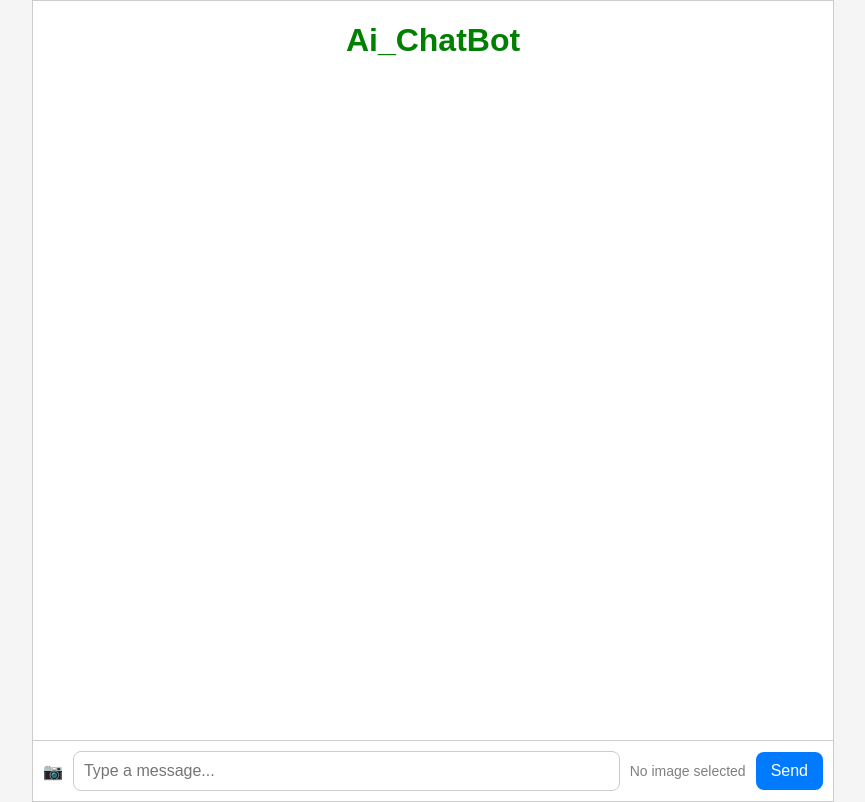
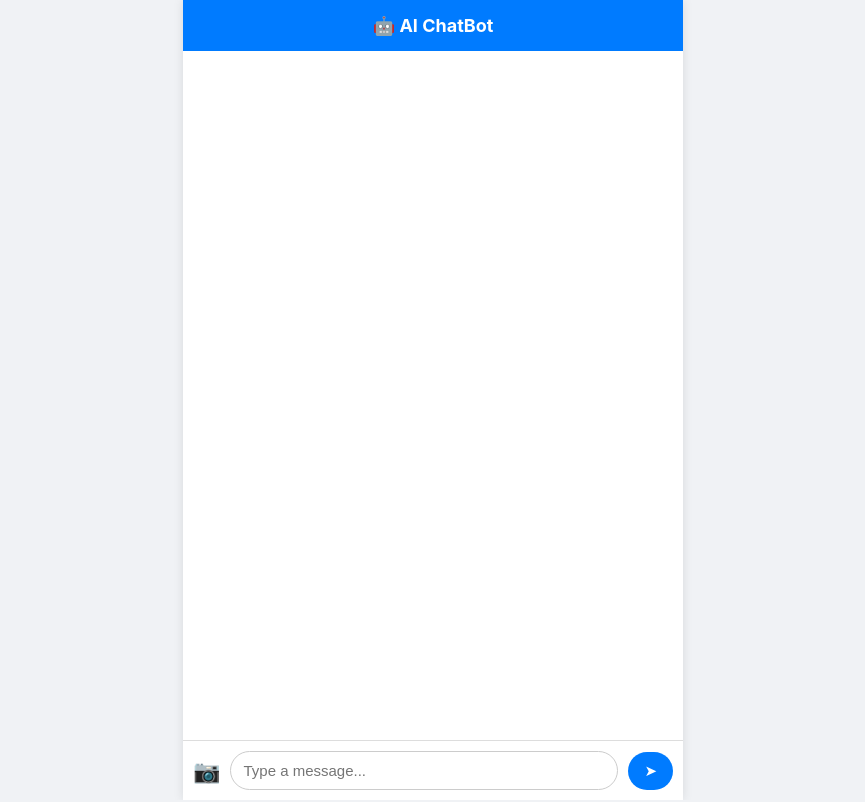
Before and after one commit to chirasmit23/Gen_fit, a Flask app: page /chatbot in a window 1280 px wide. Shown: the whole page, without its empty margins (207-1072 px from the left). Run offline with Flask 3, Linux system fonts and the light colour scheme.

Commit message:
Update AIchatbox.html

```diff
--- a/templates/UserPages/AIchatbox.html
+++ b/templates/UserPages/AIchatbox.html
@@ -3,106 +3,145 @@
 <head>
   <meta charset="UTF-8" />
   <meta name="viewport" content="width=device-width, initial-scale=1.0"/>
-  <title>AI Chatbot with Image Upload</title>
+  <title>AI Chatbot</title>
   <style>
+    :root {
+      --primary: #007bff;
+      --secondary: #dcf8c6;
+      --bot: #ececec;
+      --bg: #f0f2f5;
+      --text: #333;
+    }
     body {
-      font-family: Arial, sans-serif;
-      background: #f5f5f5;
+      font-family: 'Inter', Arial, sans-serif;
+      background: var(--bg);
       margin: 0;
       padding: 0;
+      display: flex;
+      justify-content: center;
+      height: 100vh;
     }
 
     .chat-container {
-      max-width: 800px;
-      margin: 0 auto;
-      height: 100vh;
+      width: 100%;
+      max-width: 500px;
+      background: #fff;
       display: flex;
       flex-direction: column;
-      background-color: #fff;
-      border: 1px solid #ccc;
+      height: 100vh;
+      box-shadow: 0 0 10px rgba(0,0,0,0.1);
     }
 
+    /* Header */
+    .chat-header {
+      background: var(--primary);
+      color: #fff;
+      text-align: center;
+      padding: 15px;
+      font-size: 18px;
+      font-weight: bold;
+      position: sticky;
+      top: 0;
+      z-index: 10;
+    }
+
+    /* Chat Area */
     .chat-box {
       flex-grow: 1;
       overflow-y: auto;
-      padding: 20px;
+      padding: 15px;
+      display: flex;
+      flex-direction: column;
+      gap: 12px;
     }
 
     .message {
-      margin: 10px 0;
-      max-width: 70%;
-      padding: 10px;
-      border-radius: 10px;
+      max-width: 80%;
+      padding: 10px 14px;
+      border-radius: 18px;
       word-wrap: break-word;
+      font-size: 15px;
+      line-height: 1.4;
     }
 
     .user {
       align-self: flex-end;
-      background-color: #dcf8c6;
+      background: var(--secondary);
+      border-bottom-right-radius: 4px;
     }
 
     .bot {
       align-self: flex-start;
-      background-color: #ececec;
+      background: var(--bot);
+      border-bottom-left-radius: 4px;
     }
 
+    /* Input Area */
     .input-area {
       display: flex;
+      align-items: center;
       padding: 10px;
-      border-top: 1px solid #ccc;
-      align-items: center;
+      border-top: 1px solid #ddd;
+      background: #fff;
+    }
+
+    .input-area label {
+      cursor: pointer;
+      font-size: 22px;
+      margin-right: 10px;
     }
 
     .input-area input[type="file"] {
       display: none;
     }
 
-    .input-area label {
-      cursor: pointer;
-      margin-right: 10px;
-    }
-
     .input-area input[type="text"] {
       flex-grow: 1;
-      padding: 10px;
-      font-size: 16px;
+      padding: 10px 12px;
+      font-size: 15px;
       border: 1px solid #ccc;
-      border-radius: 8px;
+      border-radius: 20px;
+      outline: none;
     }
 
     .input-area button {
-      padding: 10px 15px;
-      font-size: 16px;
       margin-left: 10px;
+      background: var(--primary);
       border: none;
-      border-radius: 8px;
-      background-color: #007bff;
       color: white;
+      padding: 10px 16px;
+      border-radius: 20px;
       cursor: pointer;
+      font-size: 15px;
     }
 
     .input-area button:hover {
-      background-color: #0056b3;
+      background: #0056b3;
     }
 
+    /* Image preview */
     #imagePreview {
-      margin-left: 10px;
-      font-size: 14px;
+      font-size: 12px;
       color: gray;
+      margin-left: 8px;
+      white-space: nowrap;
+      overflow: hidden;
+      text-overflow: ellipsis;
+      max-width: 100px;
     }
   </style>
 </head>
 <body>
   <div class="chat-container">
-     <h1 style="color:green;text-align: center;">Ai_ChatBot</h1>
+    <div class="chat-header">🤖 AI ChatBot</div>
+
     <div class="chat-box" id="chatBox"></div>
 
     <div class="input-area">
       <label for="imageInput">📷</label>
       <input type="file" id="imageInput" accept="image/*" />
       <input type="text" id="messageInput" placeholder="Type a message..." />
-      <span id="imagePreview">No image selected</span>
-      <button id="sendBtn">Send</button>
+      <button id="sendBtn">➤</button>
     </div>
   </div>
 
@@ -111,12 +150,14 @@
     const messageInput = document.getElementById("messageInput");
     const imageInput = document.getElementById("imageInput");
     const sendBtn = document.getElementById("sendBtn");
-    const imagePreview = document.getElementById("imagePreview");
 
-    imageInput.addEventListener("change", () => {
-      const file = imageInput.files[0];
-      imagePreview.textContent = file ? file.name : "No image selected";
-    });
+    function addMessage(text, sender) {
+      const msg = document.createElement("div");
+      msg.classList.add("message", sender);
+      msg.textContent = text;
+      chatBox.appendChild(msg);
+      chatBox.scrollTop = chatBox.scrollHeight;
+    }
 
     sendBtn.addEventListener("click", () => {
       const message = messageInput.value.trim();
@@ -124,46 +165,23 @@
 
       if (!message && !file) return;
 
-      const userMessage = document.createElement("div");
-      userMessage.classList.add("message", "user");
-
-      if (message) {
-        const textElement = document.createElement("div");
-        textElement.textContent = message;
-        userMessage.appendChild(textElement);
-      }
-
-
-      chatBox.appendChild(userMessage);
-      chatBox.scrollTop = chatBox.scrollHeight;
+      if (message) addMessage(message, "user");
+      if (file) addMessage("📷 Sent an image: " + file.name, "user");
 
       const formData = new FormData();
       formData.append("msg", message);
-      if (file) {
-        formData.append("image", file);
-      }
+      if (file) formData.append("image", file);
 
       fetch("http://127.0.0.1:5000/chatbot", {
         method: "POST",
         body: formData
       })
       .then(res => res.json())
-      .then(data => {
-        const botReply = document.createElement("div");
-        botReply.classList.add("message", "bot");
-        botReply.innerText = "AI: " + data.reply;
-        chatBox.appendChild(botReply);
-        chatBox.scrollTop = chatBox.scrollHeight;
-      })
-      .catch(err => {
-        const errorReply = document.createElement("div");
-        errorReply.classList.add("message", "bot");
-        errorReply.innerText = "AI: Error occurred. Try again.";
-        chatBox.appendChild(errorReply);
-      });
+      .then(data => addMessage("AI: " + data.reply, "bot"))
+      .catch(() => addMessage("AI: Error occurred. Try again.", "bot"));
+
       messageInput.value = "";
       imageInput.value = "";
-      imagePreview.textContent = "No image selected";
     });
   </script>
 </body>
```
